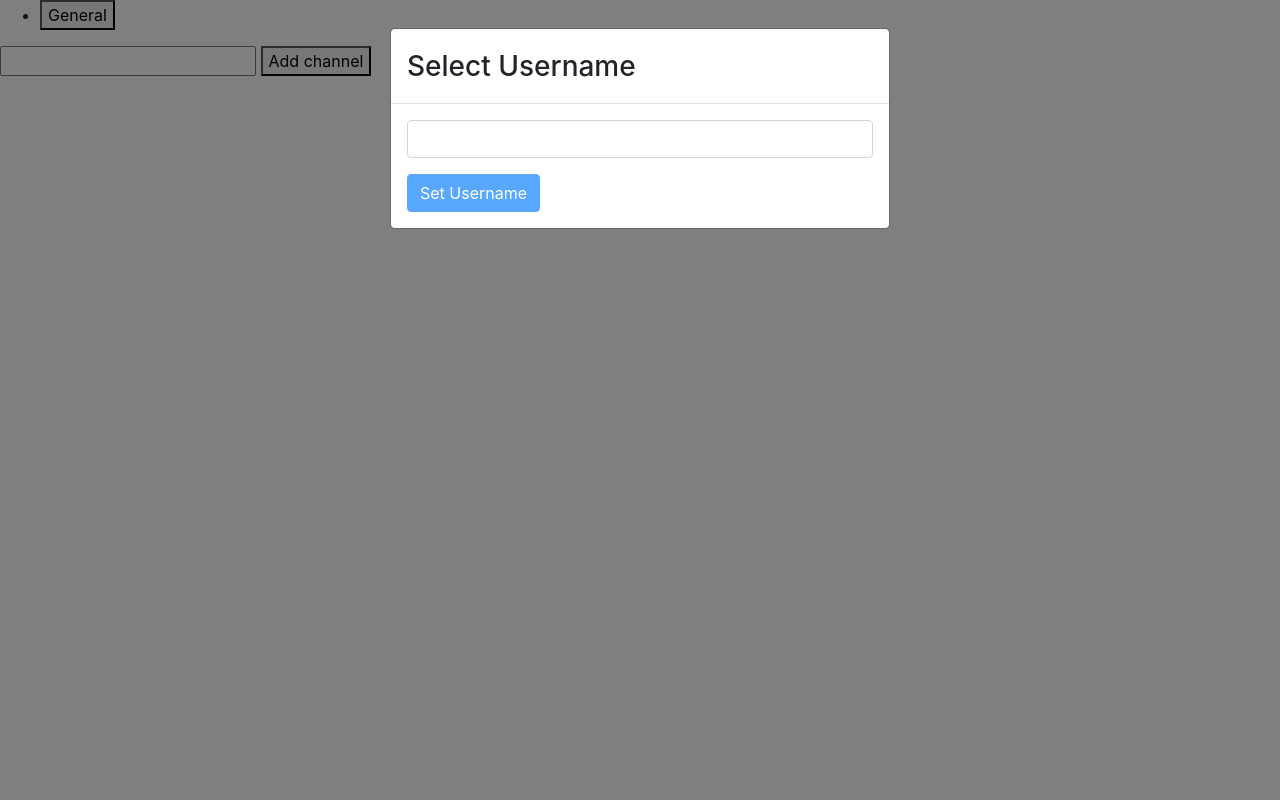
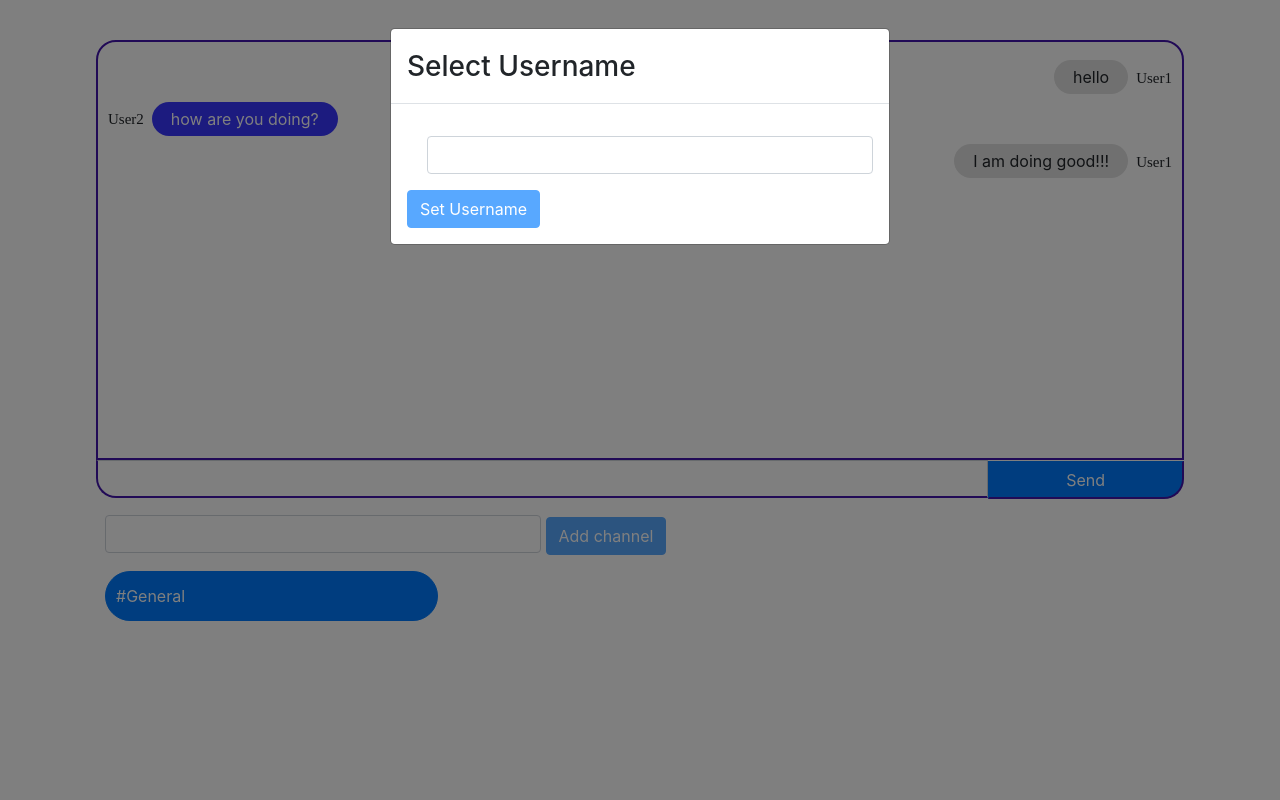
Before and after one commit to jewelnaresh/im, a Flask app: page / in a window 1280 px wide. Run offline with Flask 2, Linux system fonts and the light colour scheme; some libraries are stand-ins or nearby versions.

Commit message:
created the UI

```diff
--- a/static/style.css
+++ b/static/style.css
@@ -1,12 +1,108 @@
-body {
-    height: 100%;
-}
 
 .form-group {
     margin-top: 1rem;
+    margin-left: 20px;
 }
-
-.form-control {
+#newchannel {
     display: inline-block;
     width: 40%;
 }
+
+.list-group-item {
+    width: 30%;
+    border-radius: 30px !important;
+    margin-left: 20px;
+    padding-left: 10px;
+    margin-bottom: 20px !important;
+}
+
+#chatbox {
+    border-radius: 20px 20px 0px 0px;
+    margin: 0 auto;
+    margin-bottom: 0px;
+    margin-top: 40px;
+    padding: 10px;
+    background:rgb(255, 255, 255);
+    height: 420px;
+    width: 85%;
+    border: 2px solid rgb(66, 20, 173);
+    overflow: auto;
+}
+
+.card {
+    display: inline-block;
+    width: auto;
+    margin: 20px;
+    border-radius: 4rem;
+}
+
+.msg {
+    margin: 8px 0px;
+}
+
+.msg-sent {
+    background-color: rgb(224, 224, 224);
+    display: inline-block;
+    border-radius: 28px;
+    padding: 5px 19px;
+    float: right;
+    clear: both;
+}
+
+.msg-received {
+    color: white;
+    background-color: rgb(57, 54, 255);
+    display: inline-block;
+    border-radius: 28px;
+    padding: 5px 19px;
+}
+
+.msg-text {
+    margin-top: 0;
+    margin-bottom: 0;
+}
+
+.msg-right {
+    display: flex;
+    flex-direction: row-reverse;
+}
+
+.msg-sender {
+    font-family: 'Times New Roman', Times, serif;
+    font-size: 15px;
+    margin-bottom: 0px;
+}
+
+.msg-sender-self {
+    float: right;
+    padding-top: 7px;
+    padding-left: 8px;
+}
+
+.msg-sender-other {
+    float: left;
+    padding-top: 6px;
+    padding-right: 8px;
+}
+
+#send-group {
+    margin: 0px auto;
+    padding: 0;
+    width: 85%;
+}
+
+#send-input {
+    border-radius: 0px 0px 0px 20px;
+    width: 82%;
+    display: inline-block;
+    border-bottom: rgb(66, 20, 173) 2px solid;
+    border-left: rgb(66, 20, 173) 2px solid;
+}
+
+#send-button {
+    border-right: rgb(66, 20, 173) 2px solid;
+    border-bottom: rgb(66, 20, 173) 2px solid;
+    width: 18%;
+    height: 38px;
+    border-radius: 0px 0px 20px 0px;
+}
--- a/templates/index.html
+++ b/templates/index.html
@@ -6,9 +6,11 @@
     <meta name="viewport" content="width=device-width, initial-scale=1">
     <link rel="stylesheet" href="https://stackpath.bootstrapcdn.com/bootstrap/4.3.1/css/bootstrap.min.css"
         integrity="sha384-ggOyR0iXCbMQv3Xipma34MD+dH/1fQ784/j6cY/iJTQUOhcWr7x9JvoRxT2MZw1T" crossorigin="anonymous">
+    <link rel="stylesheet" href="/static/style.css">
 </head>
 
 <body>
+
     <div class="modal fade" id="myModal" tabindex="-1" role="dialog">
         <div class="modal-dialog" role="document">
             <div class="modal-content">
@@ -25,19 +27,61 @@
         </div>
     </div>
 
-    <div>
-        <ul id="channellist">
-            {% for channel in channels %}
-                <li><button>{{ channel }}</button></li>
-            {% endfor %}
-        </ul>
-        <input type="text" id="newchannel">
-        <button id="addchannel">Add channel</button>
+    <div id="chatbox">
+
+        <div class="msg msg-right">
+            <p class="msg-sender msg-sender-self">User1</p>
+            <div class="msg-sent">
+                <p class="msg-text">hello</p>
+            </div>
+        </div>
+
+        <div class="msg">
+            <p class="msg-sender msg-sender-other">User2</p>
+            <div class="msg-received">
+                <p class="msg-text">how are you doing?</p>
+            </div>
+        </div>
+
+        <div class="msg msg-right">
+            <p class="msg-sender msg-sender-self">User1</p>
+            <div class="msg-sent">
+                <p class="msg-text">I am doing good!!!</p>
+            </div>
+        </div>
+
     </div>
 
-    <script src="https://code.jquery.com/jquery-3.3.1.slim.min.js" integrity="sha384-q8i/X+965DzO0rT7abK41JStQIAqVgRVzpbzo5smXKp4YfRvH+8abtTE1Pi6jizo" crossorigin="anonymous"></script>
-    <script src="https://cdnjs.cloudflare.com/ajax/libs/popper.js/1.14.7/umd/popper.min.js" integrity="sha384-UO2eT0CpHqdSJQ6hJty5KVphtPhzWj9WO1clHTMGa3JDZwrnQq4sF86dIHNDz0W1" crossorigin="anonymous"></script>
-    <script src="https://stackpath.bootstrapcdn.com/bootstrap/4.3.1/js/bootstrap.min.js" integrity="sha384-JjSmVgyd0p3pXB1rRibZUAYoIIy6OrQ6VrjIEaFf/nJGzIxFDsf4x0xIM+B07jRM" crossorigin="anonymous"></script>
+    <div id="send-group">
+        <input class="form-control" id="send-input" type="text"><button class="btn btn-primary" id="send-button">Send</button>
+    </div>
+
+
+    <div class="container">
+        <div class="form-group">
+            <input class="form-control" type="text" id="newchannel">
+            <button class="btn btn-primary" id="addchannel">Add channel</button>
+        </div>
+
+        <div class="list-group" id="channellist">
+            {% for channel in channels %}
+            <button class="list-group-item list-group-item-action">#{{ channel }}</button>
+            {% endfor %}
+        </div>
+    </div>
+
+    </div>
+
+
+    <script src="https://code.jquery.com/jquery-3.3.1.slim.min.js"
+        integrity="sha384-q8i/X+965DzO0rT7abK41JStQIAqVgRVzpbzo5smXKp4YfRvH+8abtTE1Pi6jizo"
+        crossorigin="anonymous"></script>
+    <script src="https://cdnjs.cloudflare.com/ajax/libs/popper.js/1.14.7/umd/popper.min.js"
+        integrity="sha384-UO2eT0CpHqdSJQ6hJty5KVphtPhzWj9WO1clHTMGa3JDZwrnQq4sF86dIHNDz0W1"
+        crossorigin="anonymous"></script>
+    <script src="https://stackpath.bootstrapcdn.com/bootstrap/4.3.1/js/bootstrap.min.js"
+        integrity="sha384-JjSmVgyd0p3pXB1rRibZUAYoIIy6OrQ6VrjIEaFf/nJGzIxFDsf4x0xIM+B07jRM"
+        crossorigin="anonymous"></script>
 
     <script type="text/javascript" src="//cdnjs.cloudflare.com/ajax/libs/socket.io/1.3.6/socket.io.min.js"></script>
 
```
